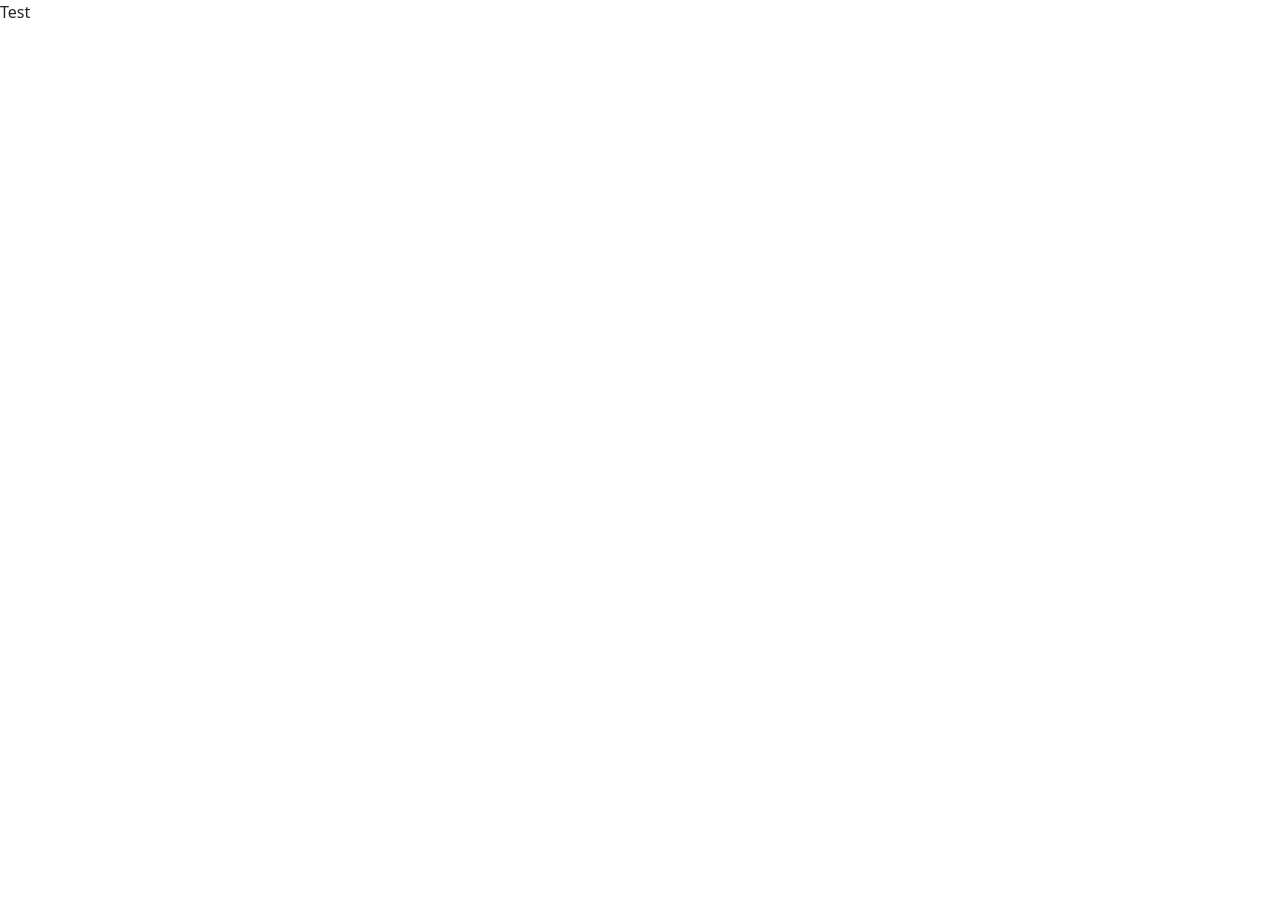
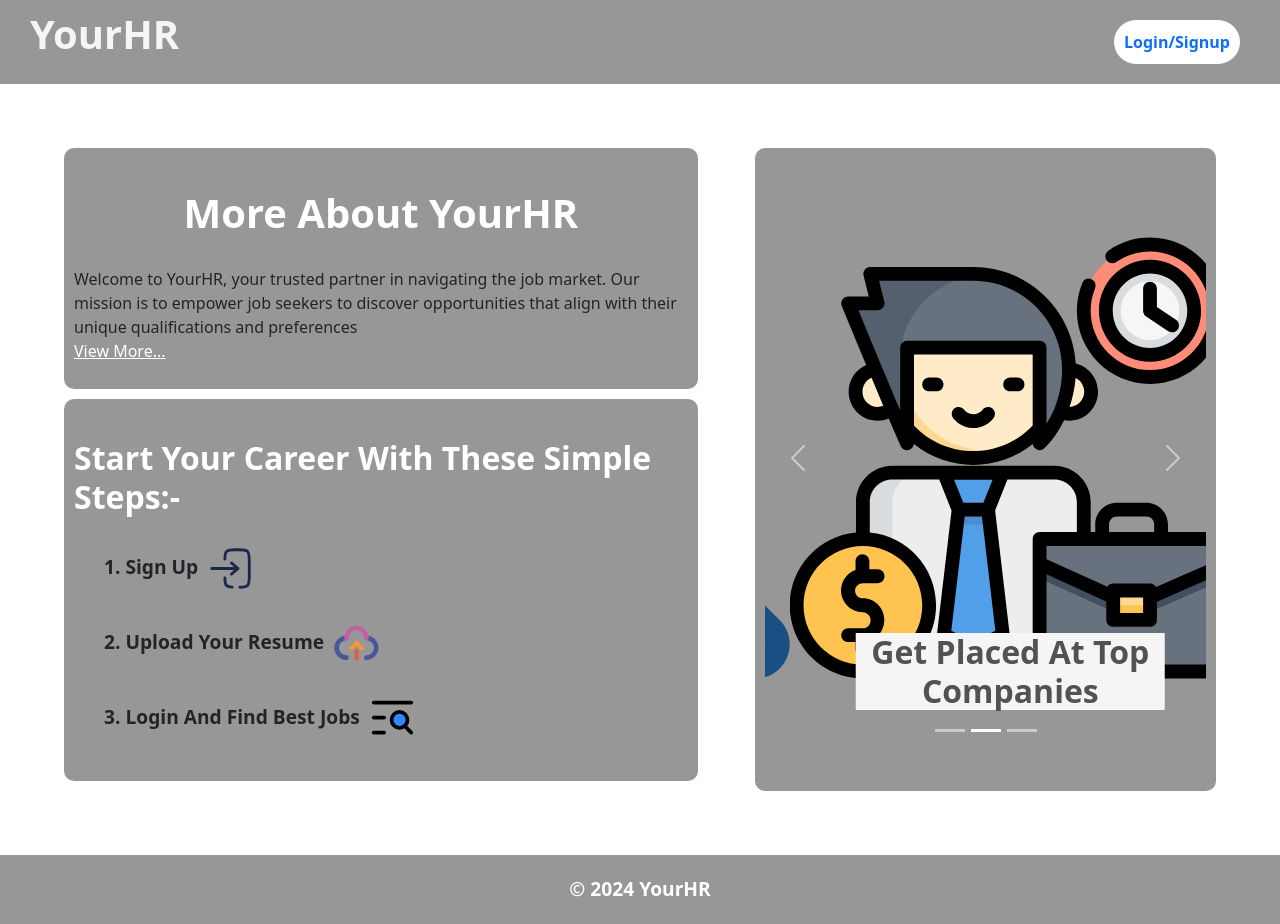
Before and after one commit to Rudra-Dey-Sarkar/JobSearchApp-Frontend, a React (Create React App) app: page / in a window 1280 px wide. Before the commit the page ends 800 px from the top, so only its background shows below. Built offline with nearby package versions, Linux system fonts and the light colour scheme.

Commit message:
Update App.js

```diff
--- a/src/App.js
+++ b/src/App.js
@@ -55,10 +55,11 @@ const router = createBrowserRouter([
 
 function App() {
   return (
+    <PlatformProvider>
     <div className="App">
-   Test
+      <RouterProvider router={router} />
     </div>
-
+    </PlatformProvider>
   );
 }
 
```
